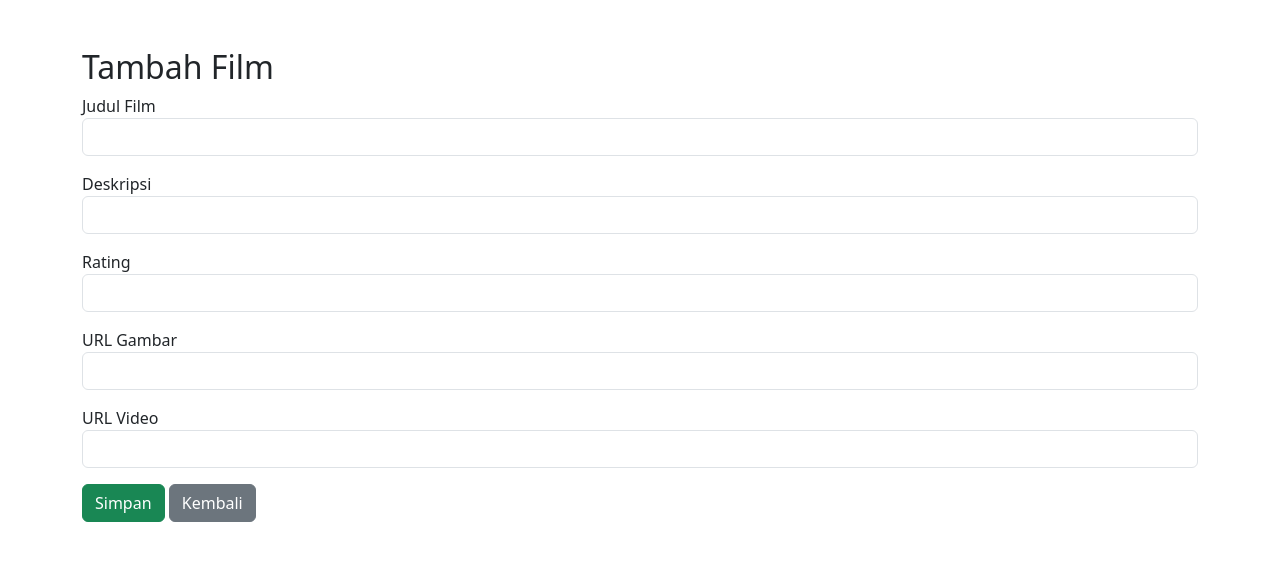
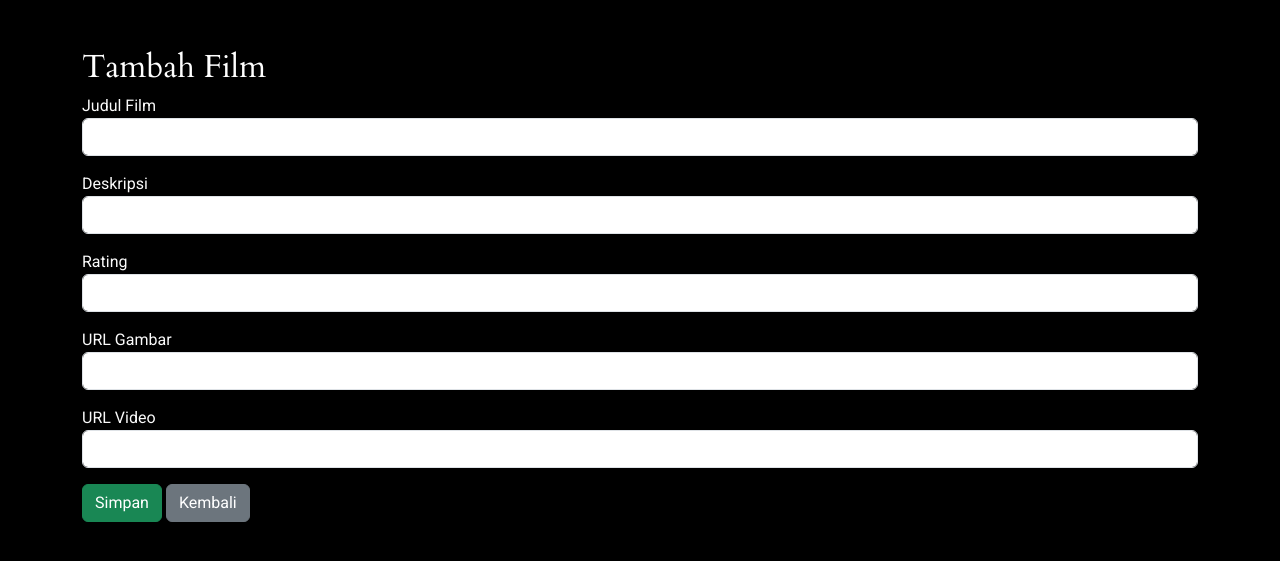
Before and after one commit to azizazmi/Film, a PHP site: page /forms/admin/tambah.php in a window 1280 px wide. Shown: the top 561 px of the page. Run offline with PHP 8.4, Linux system fonts and the light colour scheme.

Commit message:
update css

```diff
--- a/forms/admin/tambah.php
+++ b/forms/admin/tambah.php
@@ -25,6 +25,32 @@ if ($_SERVER['REQUEST_METHOD'] === 'POST') {
   <meta charset="UTF-8">
   <title>Tambah Film</title>
   <link href="https://cdn.jsdelivr.net/npm/bootstrap@5.3.0/dist/css/bootstrap.min.css" rel="stylesheet">
+  <meta charset="utf-8">
+  <meta content="width=device-width, initial-scale=1.0" name="viewport">
+  <title>Admin-NontonApa</title>
+  <meta name="description" content="">
+  <meta name="keywords" content="">
+  <link href="https://cdn.jsdelivr.net/npm/bootstrap@5.3.0/dist/css/bootstrap.min.css" rel="stylesheet">
+  <link rel="stylesheet" href="https://cdn.jsdelivr.net/npm/bootstrap-icons@1.11.3/font/bootstrap-icons.min.css">
+
+  <!-- Favicons -->
+  <link href="../../assets/img/favicon.png" rel="icon">
+  <link href="../../assets/img/apple-touch-icon.png" rel="apple-touch-icon">
+
+  <!-- Fonts -->
+  <link href="https://fonts.googleapis.com" rel="preconnect">
+  <link href="https://fonts.gstatic.com" rel="preconnect" crossorigin>
+  <link href="https://fonts.googleapis.com/css2?family=Roboto:ital,wght@0,100;0,300;0,400;0,500;0,700;0,900;1,100;1,300;1,400;1,500;1,700;1,900&family=Inter:wght@100;200;300;400;500;600;700;800;900&family=Cardo:ital,wght@0,400;0,700;1,400;1,700&display=swap" rel="stylesheet">
+
+  <!-- Vendor CSS Files -->
+  <link href="../../assets/vendor/bootstrap/css/bootstrap.min.css" rel="stylesheet">
+  <link href="../../assets/vendor/bootstrap-icons/bootstrap-icons.css" rel="stylesheet">
+  <link href="../../assets/vendor/aos/aos.css" rel="stylesheet">
+  <link href="../../assets/vendor/glightbox/css/glightbox.min.css" rel="stylesheet">
+  <link href="../../assets/vendor/swiper/swiper-bundle.min.css" rel="stylesheet">
+
+  <!-- Main CSS File -->
+  <link href="../../assets/css/main.css" rel="stylesheet">
 </head>
 <body>
 <div class="container mt-5">
```
Also changed, not shown: forms/admin/edit.php (+26 -0 lines).
